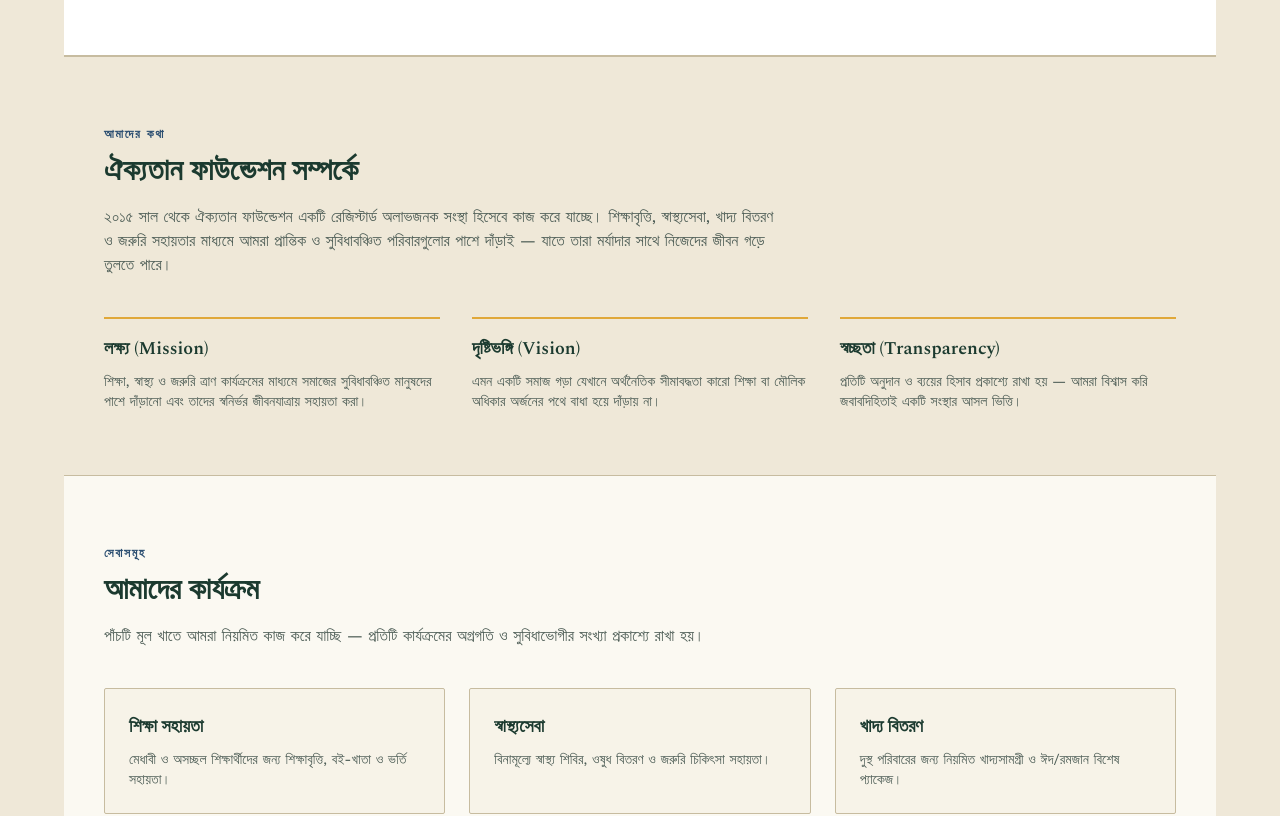
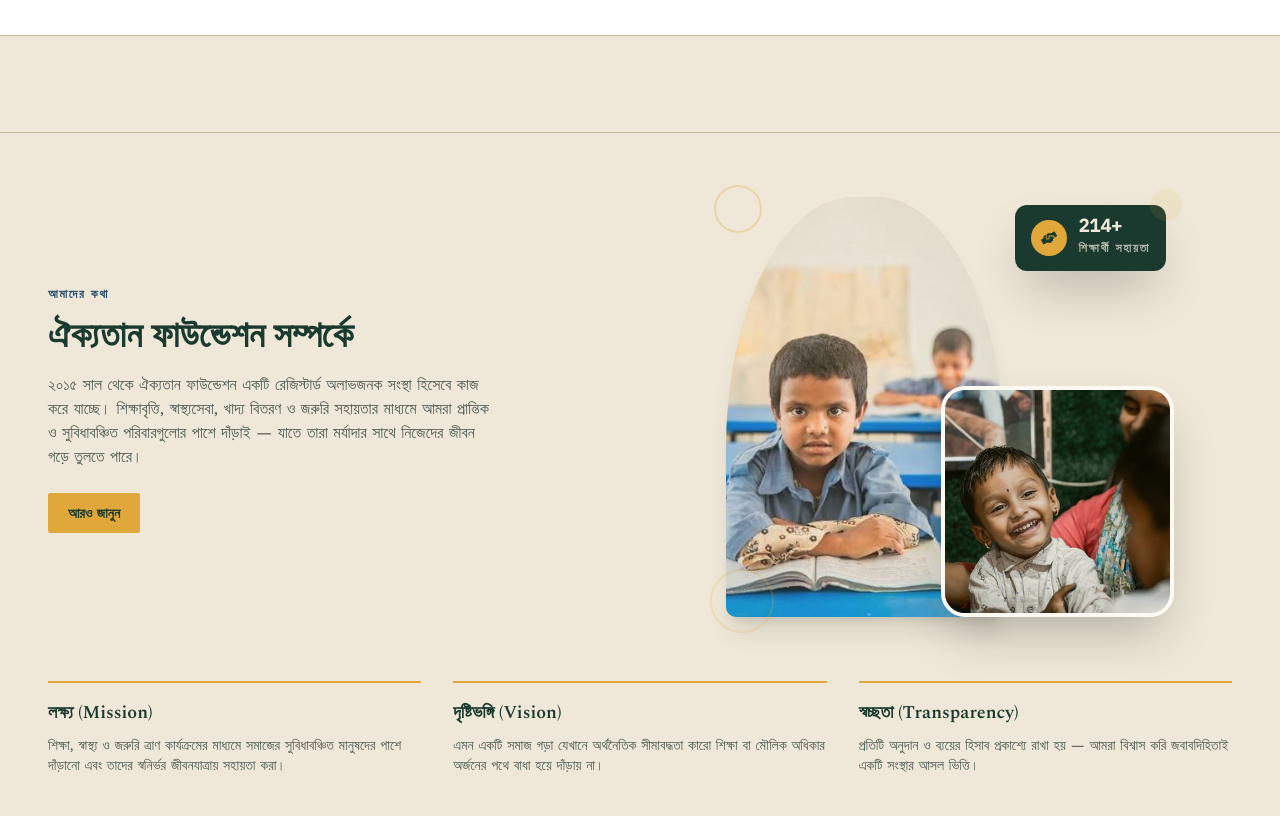
Before and after one commit to SK-Washif/Charity-Website, a Next.js app in the folder charity-frontend/: page / in a window 1280 px wide. Shown: the part 1140-1956 px from the top of the page. Built offline with nearby package versions, Linux system fonts and the light colour scheme.

Commit message:
add About Us part, all device responsive, fix UI bugs

```diff
--- a/charity-frontend/app/(public)/page.jsx
+++ b/charity-frontend/app/(public)/page.jsx
@@ -13,7 +13,7 @@ export default function HomePage() {
   return (
     <>
       <Hero />
-      <StatsSection/>
+      <StatsSection />
       <About />
       <Services />
       <Gallery />
--- a/charity-frontend/app/globals.css
+++ b/charity-frontend/app/globals.css
@@ -18,12 +18,12 @@
 }
 
 @layer components {
-  /* Small-caps tracked-out label, used for nav links, eyebrows, form section labels */
+  /* Small-caps tracked-out label */
   .label-caps {
     @apply font-body text-xs font-semibold uppercase tracking-[0.14em] text-ink-muted;
   }
 
-  /* A ledger-style row: label ..... dotted leader ..... value */
+  /* Ledger-style row */
   .ledger-row {
     @apply flex items-baseline gap-2;
   }
@@ -37,11 +37,12 @@
     @apply font-mono text-2xl font-medium text-ink;
   }
 
-  /* The rotated circular stamp/seal — signature element, reused as logo mark & footer seal */
+  /* Stamp */
   .stamp {
     @apply relative flex items-center justify-center rounded-full border-2 border-dashed;
   }
 
+  /* Buttons */
   .btn-marigold {
     @apply inline-flex items-center gap-2 rounded-sm bg-marigold px-5 py-2.5 font-body text-sm font-semibold text-ink
       transition-transform hover:-translate-y-0.5 hover:shadow-md;
@@ -51,26 +52,40 @@
       transition-colors hover:bg-ink hover:text-kraft;
   }
 
+  /* ================================================ */
+  /* 🔥 WIDTH FIX - এখানে পরিবর্তন করুন              */
+  /* ================================================ */
+
+  /* Section - max-w-6xl থেকে max-w-7xl করা হয়েছে */
   .section {
-    @apply mx-auto w-full max-w-6xl px-6 py-16 md:px-10;
+    @apply mx-auto w-full max-w-7xl px-6 py-16 md:px-10 lg:px-12;
   }
 
-  /* One-page layout: anchored sections need top offset so the sticky
-     navbar doesn't cover the heading when jumped/scrolled to. */
+  /* Container Custom - পুরনো, রেখে দিচ্ছি কিন্তু ব্যবহার করবেন না */
+  .container-custom {
+    @apply container mx-auto px-4 sm:px-6 lg:px-8;
+  }
+
+  /* 🔥 NEW - Container XL (বড় screen এর জন্য) */
+  .container-xl {
+    @apply mx-auto px-4 sm:px-6 lg:px-8 xl:px-12;
+    max-width: 1440px;
+    width: 100%;
+  }
+
+  /* 🔥 NEW - Container Full (পুরো width এর জন্য) */
+  .container-full {
+    @apply mx-auto px-4 sm:px-6 lg:px-8 xl:px-12;
+    max-width: 100%;
+    width: 100%;
+  }
+
+  /* Anchor section */
   .anchor-section {
     @apply scroll-mt-20;
   }
 
-  /* ================================================ */
-  /* Hero Section Styles                              */
-  /* ================================================ */
-
-  /* Container Custom - Hero এর জন্য */
-  .container-custom {
-    @apply container mx-auto px-4 sm:px-6 lg:px-8;
-  }
-
-  /* Hero Primary Button - হালকা সোনালি */
+  /* Hero Buttons */
   .btn-hero-primary {
     @apply px-8 py-3 rounded-lg font-semibold transition-all duration-300;
     background-color: #FCD34D;
@@ -83,7 +98,6 @@
     box-shadow: 0 6px 30px rgba(252, 211, 77, 0.5);
   }
 
-  /* Hero Secondary Button - স্বচ্ছ সাদা */
   .btn-hero-secondary {
     @apply px-8 py-3 rounded-lg font-semibold transition-all duration-300;
     background-color: rgba(255, 255, 255, 0.15);
@@ -101,15 +115,9 @@
   .bg-paper {
     @apply bg-kraft;
   }
-
-  /* ❌ এই অংশটি সরিয়ে ফেলুন */
-  /* .border-line {
-    @apply border-line;
-  } */
 }
 
 @layer utilities {
-  /* Text Shadow - টেক্সট পড়তে সহজ করার জন্য */
   .text-shadow {
     text-shadow: 0 2px 20px rgba(0, 0, 0, 0.4);
   }
@@ -118,7 +126,6 @@
     text-shadow: 0 1px 10px rgba(0, 0, 0, 0.3);
   }
 
-  /* Hero Overlay - ব্যানারের উপর হালকা ছায়া */
   .hero-overlay {
     background: linear-gradient(
       to right,
@@ -128,7 +135,6 @@
     );
   }
 
-  /* Custom Scrollbar */
   ::-webkit-scrollbar {
     width: 8px;
     height: 8px;
--- a/charity-frontend/components/sections/About.jsx
+++ b/charity-frontend/components/sections/About.jsx
@@ -1,3 +1,9 @@
+"use client";
+
+import { motion } from "framer-motion";
+import { FaHandsHelping } from "react-icons/fa";
+import Image from "next/image";
+
 const values = [
   {
     title: "লক্ষ্য (Mission)",
@@ -13,29 +19,210 @@ const values = [
   },
 ];
 
+// scroll-triggered stagger for the left-column text
+const fadeUp = {
+  hidden: { opacity: 0, y: 24 },
+  visible: (i = 0) => ({
+    opacity: 1,
+    y: 0,
+    transition: { duration: 0.6, delay: i * 0.12, ease: [0.22, 1, 0.36, 1] },
+  }),
+};
+
+// Image animation variants
+const imageVariants = {
+  hidden: { opacity: 0, scale: 0.92, rotate: -2 },
+  visible: {
+    opacity: 1,
+    scale: 1,
+    rotate: 0,
+    transition: { duration: 0.8, ease: [0.22, 1, 0.36, 1] },
+  },
+};
+
+const imageVariantsSecondary = {
+  hidden: { opacity: 0, scale: 0.85, y: 30 },
+  visible: {
+    opacity: 1,
+    scale: 1,
+    y: 0,
+    transition: { duration: 0.7, delay: 0.2, ease: [0.22, 1, 0.36, 1] },
+  },
+};
+
+const floatingBadge = {
+  hidden: { opacity: 0, y: -20, scale: 0.8 },
+  visible: {
+    opacity: 1,
+    y: 0,
+    scale: 1,
+    transition: { duration: 0.6, delay: 0.4, type: "spring", stiffness: 200 },
+  },
+};
+
 export default function About() {
   return (
-    <section id="about" className="anchor-section section border-t border-line">
-      <span className="label-caps text-stamp">আমাদের কথা</span>
-      <h2 className="mt-2 font-display text-3xl font-semibold">
-        ঐক্যতান ফাউন্ডেশন সম্পর্কে
-      </h2>
-      <p className="mt-4 max-w-2xl font-body text-ink-muted">
-        ২০১৫ সাল থেকে ঐক্যতান ফাউন্ডেশন একটি রেজিস্টার্ড অলাভজনক সংস্থা
-        হিসেবে কাজ করে যাচ্ছে। শিক্ষাবৃত্তি, স্বাস্থ্যসেবা, খাদ্য বিতরণ ও
-        জরুরি সহায়তার মাধ্যমে আমরা প্রান্তিক ও সুবিধাবঞ্চিত পরিবারগুলোর
-        পাশে দাঁড়াই — যাতে তারা মর্যাদার সাথে নিজেদের জীবন গড়ে তুলতে পারে।
-      </p>
+    <section id="about" className="anchor-section section border-t border-line mb-24">
+      <div className="container-9xl">
 
-      <div className="mt-10 grid gap-8 md:grid-cols-3">
-        {values.map((v) => (
-          <div key={v.title} className="border-t-2 border-marigold pt-4">
+        <div className="grid items-center gap-14 md:grid-cols-2">
+        {/* বাম পাশ: টেক্সট */}
+        <motion.div
+          initial="hidden"
+          whileInView="visible"
+          viewport={{ once: true, amount: 0.3 }}
+        >
+          <motion.span variants={fadeUp} custom={0} className="label-caps text-stamp">
+            আমাদের কথা
+          </motion.span>
+
+          <motion.h2
+            variants={fadeUp}
+            custom={1}
+            className="mt-3 font-display text-3xl font-semibold leading-tight text-ink md:text-4xl"
+          >
+            ঐক্যতান ফাউন্ডেশন সম্পর্কে
+          </motion.h2>
+
+          <motion.p
+            variants={fadeUp}
+            custom={2}
+            className="mt-4 max-w-md font-body text-ink-muted"
+          >
+            ২০১৫ সাল থেকে ঐক্যতান ফাউন্ডেশন একটি রেজিস্টার্ড অলাভজনক সংস্থা
+            হিসেবে কাজ করে যাচ্ছে। শিক্ষাবৃত্তি, স্বাস্থ্যসেবা, খাদ্য বিতরণ ও
+            জরুরি সহায়তার মাধ্যমে আমরা প্রান্তিক ও সুবিধাবঞ্চিত পরিবারগুলোর
+            পাশে দাঁড়াই — যাতে তারা মর্যাদার সাথে নিজেদের জীবন গড়ে তুলতে পারে।
+          </motion.p>
+
+          <motion.a
+            variants={fadeUp}
+            custom={3}
+            href="#contact"
+            className="btn-marigold mt-6 inline-flex"
+          >
+            আরও জানুন
+          </motion.a>
+        </motion.div>
+
+        {/* ডান পাশ: ইমেজ কোলাজ - প্রফেশনাল স্টাইল */}
+        <motion.div
+          initial={{ opacity: 0, scale: 0.94 }}
+          whileInView={{ opacity: 1, scale: 1 }}
+          viewport={{ once: true, amount: 0.3 }}
+          transition={{ duration: 0.7, ease: [0.22, 1, 0.36, 1] }}
+          className="relative mx-auto h-[420px] w-full max-w-md"
+        >
+          {/* বড় আর্চ-শেপ ছবি, marigold ব্যাকড্রপ */}
+          <motion.div
+            variants={imageVariants}
+            initial="hidden"
+            whileInView="visible"
+            viewport={{ once: true }}
+            className="absolute left-0 top-0 h-full w-[62%] overflow-hidden rounded-[46%_46%_10px_10px/60%_60%_10px_10px] bg-marigold/20 shadow-xl"
+          >
+            <Image
+              src="/images/about-primary.jpg"
+              alt="আমাদের কার্যক্রমে একজন শিক্ষার্থী"
+              fill
+              className="object-cover hover:scale-105 transition-transform duration-700"
+              priority
+              onError={(e) => {
+                e.target.style.display = "none";
+              }}
+            />
+            {/* Fallback placeholder */}
+            <div className="absolute inset-0 flex items-center justify-center bg-marigold/10">
+              <span className="text-ink/30 font-display text-sm"></span>
+            </div>
+          </motion.div>
+
+          {/* ছোট overlapping ছবি, নিচে-ডানে */}
+          <motion.div
+            variants={imageVariantsSecondary}
+            initial="hidden"
+            whileInView="visible"
+            viewport={{ once: true }}
+            className="absolute bottom-0 right-0 h-[55%] w-[52%] overflow-hidden rounded-3xl border-4 border-paper shadow-2xl"
+          >
+            <Image
+              src="/images/about-secondary.jpg"
+              alt="আমাদের কার্যক্রমে একজন শিশু"
+              fill
+              className="object-cover hover:scale-110 transition-transform duration-700"
+              onError={(e) => {
+                e.target.style.display = "none";
+              }}
+            />
+            {/* Fallback placeholder */}
+            <div className="absolute inset-0 flex items-center justify-center bg-marigold/5">
+              <span className="text-ink/30 font-display text-xs"></span>
+            </div>
+          </motion.div>
+
+          {/* ভাসমান স্ট্যাট ব্যাজ */}
+          <motion.div
+            variants={floatingBadge}
+            initial="hidden"
+            whileInView="visible"
+            viewport={{ once: true }}
+            className="absolute right-2 top-2 flex items-center gap-3 rounded-xl bg-ink px-4 py-3 text-kraft shadow-2xl"
+          >
+            <span className="flex h-9 w-9 shrink-0 items-center justify-center rounded-full bg-marigold text-ink">
+              <FaHandsHelping size={16} />
+            </span>
+            <span>
+              <span className="block font-mono text-lg font-semibold leading-none">
+                214+
+              </span>
+              <span className="label-caps text-kraft/70">শিক্ষার্থী সহায়তা</span>
+            </span>
+          </motion.div>
+
+          {/* Decorative Elements - প্রফেশনাল টাচ */}
+          <motion.div
+            initial={{ opacity: 0, scale: 0 }}
+            whileInView={{ opacity: 1, scale: 1 }}
+            viewport={{ once: true }}
+            transition={{ duration: 0.6, delay: 0.3 }}
+            className="absolute -top-3 -left-3 h-12 w-12 rounded-full border-2 border-marigold/30"
+          />
+          <motion.div
+            initial={{ opacity: 0, scale: 0 }}
+            whileInView={{ opacity: 1, scale: 1 }}
+            viewport={{ once: true }}
+            transition={{ duration: 0.6, delay: 0.5 }}
+            className="absolute -bottom-4 -left-4 h-16 w-16 rounded-full border-2 border-marigold/20"
+          />
+          <motion.div
+            initial={{ opacity: 0, scale: 0 }}
+            whileInView={{ opacity: 1, scale: 1 }}
+            viewport={{ once: true }}
+            transition={{ duration: 0.6, delay: 0.7 }}
+            className="absolute -top-2 -right-2 h-8 w-8 rounded-full bg-marigold/10"
+          />
+        </motion.div>
+      </div>
+
+      {/* মিশন / ভিশন / স্বচ্ছতা — আগের মতোই */}
+      <div className="mt-16 grid gap-8 md:grid-cols-3">
+        {values.map((v, i) => (
+          <motion.div
+            key={v.title}
+            initial={{ opacity: 0, y: 20 }}
+            whileInView={{ opacity: 1, y: 0 }}
+            viewport={{ once: true, amount: 0.3 }}
+            transition={{ duration: 0.5, delay: i * 0.1, ease: [0.22, 1, 0.36, 1] }}
+            className="border-t-2 border-marigold pt-4"
+          >
             <h3 className="font-display text-lg font-semibold text-ink">
               {v.title}
             </h3>
             <p className="mt-2 font-body text-sm text-ink-muted">{v.text}</p>
-          </div>
+          </motion.div>
         ))}
+      </div>
+
       </div>
     </section>
   );
--- a/charity-frontend/components/sections/Hero.jsx
+++ b/charity-frontend/components/sections/Hero.jsx
@@ -116,7 +116,7 @@ const Hero = () => {
 
             {/* Content */}
             <div className="absolute inset-0 z-20 flex items-center">
-              <div className="container-custom mx-auto px-4 sm:px-6 lg:px-8">
+              <div className="container-xl mx-auto">
                 <div className="max-w-3xl">
                   {/* Badge */}
                   <motion.span
--- a/charity-frontend/components/sections/StatsSection.jsx
+++ b/charity-frontend/components/sections/StatsSection.jsx
@@ -84,7 +84,7 @@ const StatsSection = () => {
   };
 
   return (
-    <section className="section bg-white border-b border-line">
+    <section className="section bg-white border-b border-line mb-24">
       <div className="container-custom">
         <motion.h2
           initial={{ opacity: 0, y: 20 }}
```
Also changed, not shown: charity-frontend/tailwind.config.js (+26 -3 lines), charity-frontend/public/images/about-primary.jpg (added), charity-frontend/public/images/about-secondary.jpg (added).
